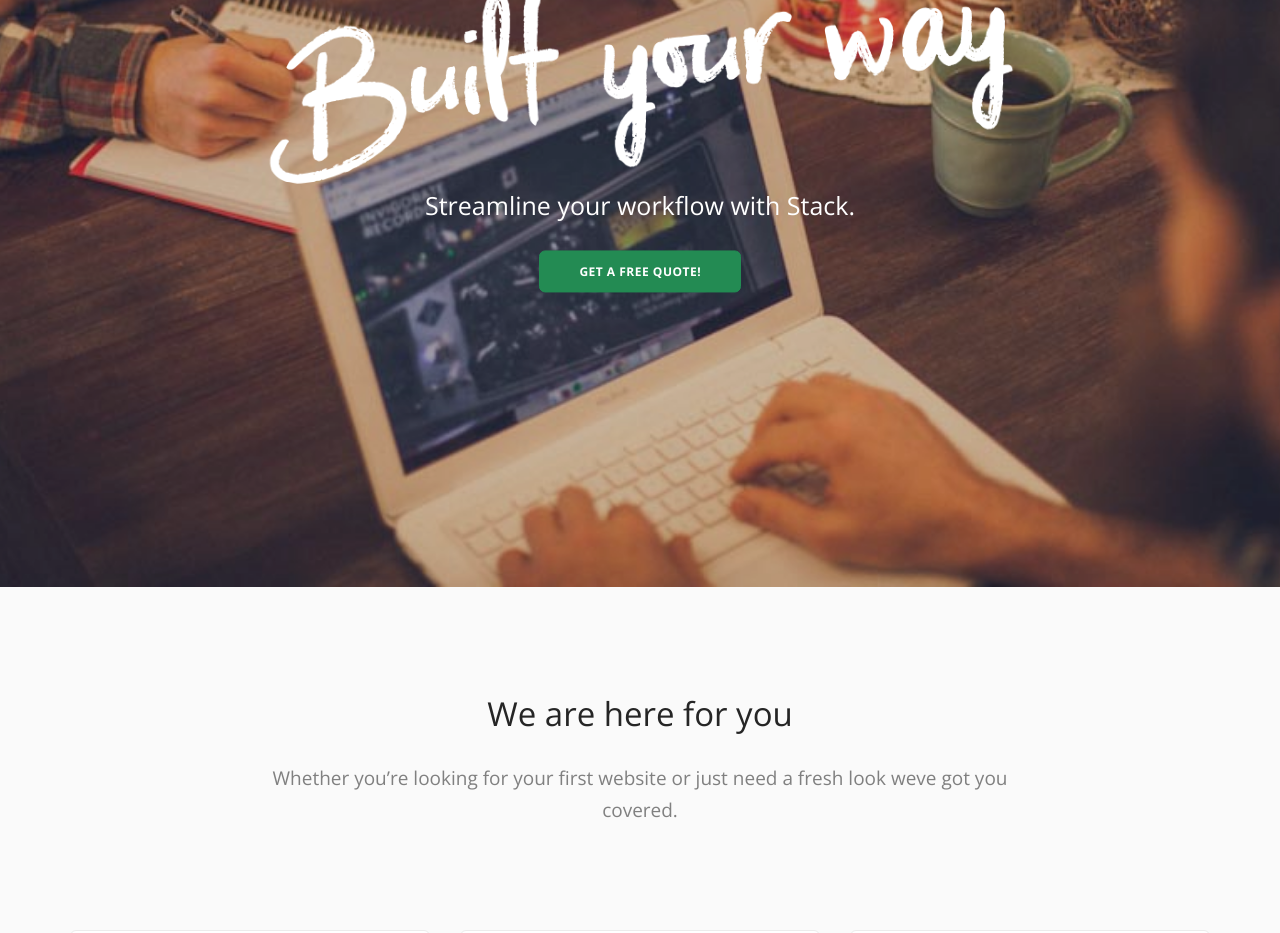
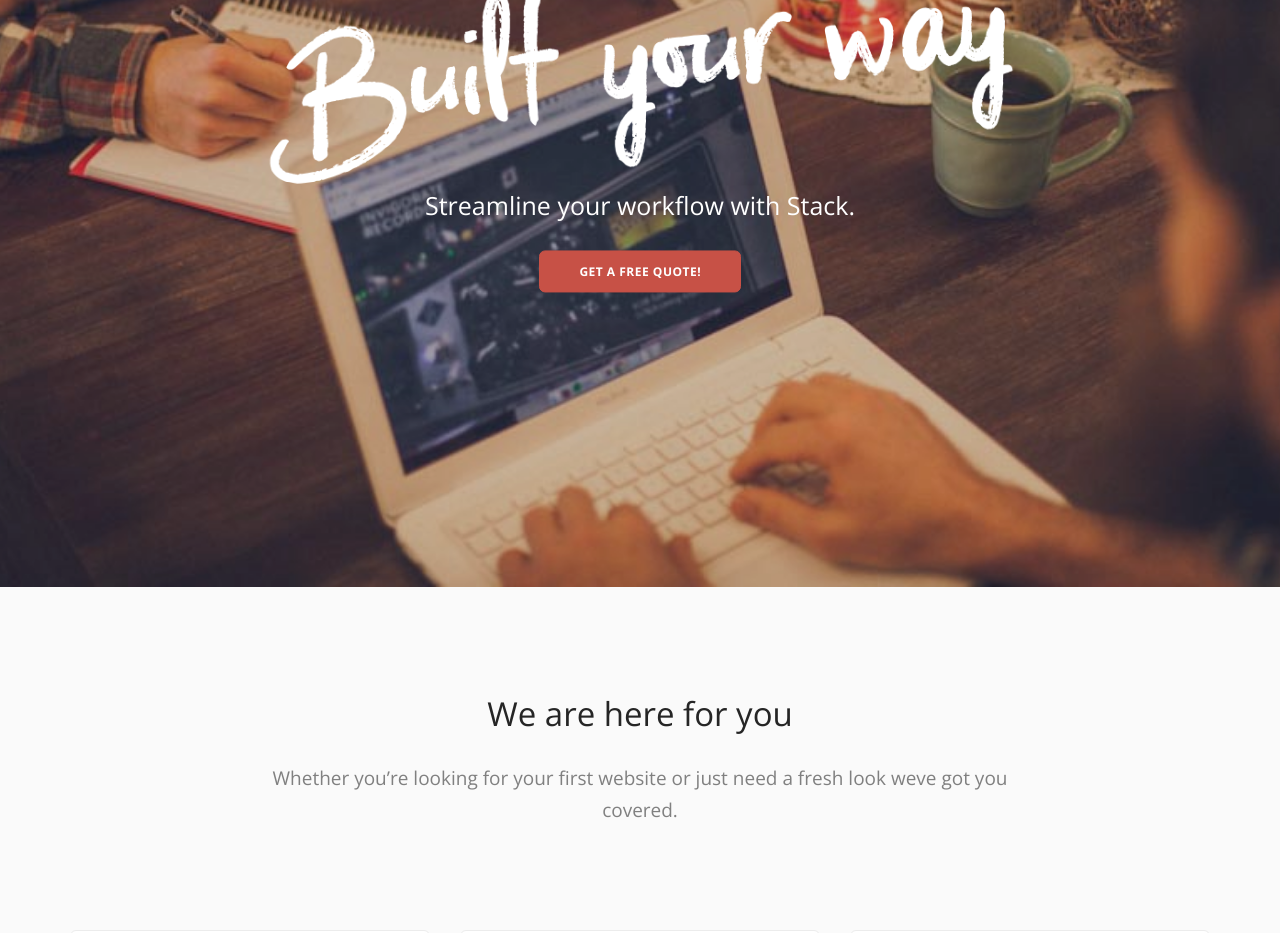
Before and after one commit to WoollyAlly/WoollyAllyTest, a Jekyll site: the page built from index.html, in a window 1280 px wide. Shown: the part 313-1246 px from the top of the page. Built offline with Jekyll 4.4.1, drawn with Linux system fonts in a browser that asks for light colours; some web fonts are replaced.

Commit message:
Updated 'index.html' via CloudCannon

```diff
--- a/index.html
+++ b/index.html
@@ -13,7 +13,7 @@
         <link href="css/lightbox.min.css" rel="stylesheet" type="text/css" media="all" />
         <link href="css/flickity.css" rel="stylesheet" type="text/css" media="all" />
         <link href="css/iconsmind.css" rel="stylesheet" type="text/css" media="all" />
-        <link href="css/theme-greensea.css" rel="stylesheet" type="text/css" media="all" />
+        <link href="css/theme-cedar.css" rel="stylesheet" type="text/css" media="all" />
         <link href="css/custom.css" rel="stylesheet" type="text/css" media="all" />
         <link href="https://fonts.googleapis.com/css?family=Open+Sans:200,300,400,400i,500,600,700%7CMerriweather:300,300i%7CMaterial+Icons" rel="stylesheet">
     </head>
```
